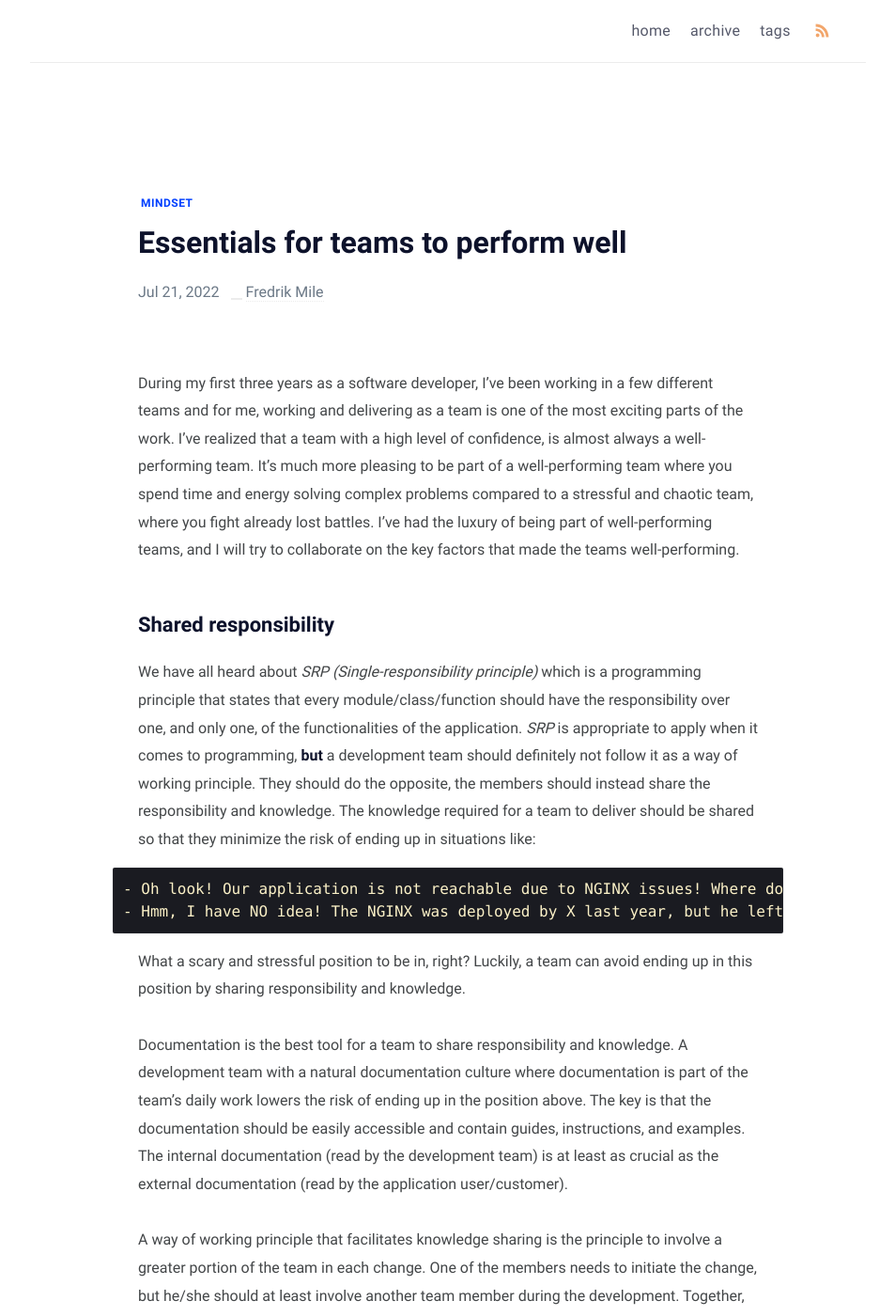
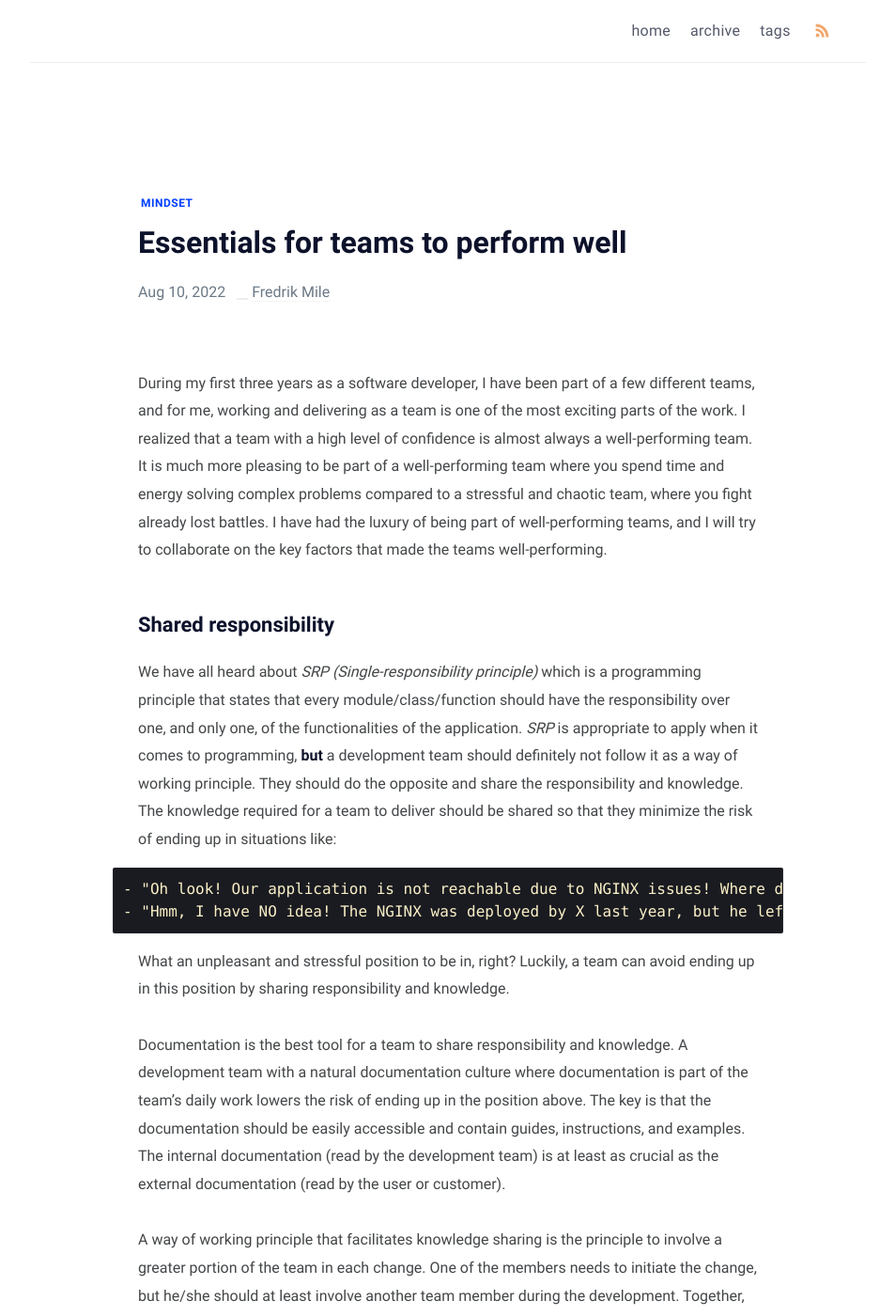
Before and after one commit to mile95/old-blog, a Jekyll site: the page built from _posts/dev-team/2022-07-24-dev-team.md, in a window 1280 px wide and 1400 px high. Shown: the whole window at 94% size, without its empty margins (163-1116 px from the left). Built offline with Jekyll 4.4.1, drawn with Linux system fonts in a browser that asks for light colours; some of the changed text lies outside the part shown.

Commit message:
some minor fixes

```diff
--- a/_posts/dev-team/2022-07-24-dev-team.md
+++ b/_posts/dev-team/2022-07-24-dev-team.md
@@ -1,42 +1,42 @@
 ---
 title: "Essentials for teams to perform well"
-date: 2022-07-21T10:48:19+02:00
+date: 2022-08-10T10:48:19+02:00
 tags: [mindset]
-description: "TODO"
+description: "Essentials for teams to perform well"
 author: Fredrik Mile
 ---
 
-During my first three years as a software developer, I’ve been working in a few different teams and for me,
+During my first three years as a software developer, I have been part of a few different teams, and for me,
 working and delivering as a team is one of the most exciting parts of the work.
-I’ve realized that a team with a high level of confidence, is almost always a well-performing team.
-It’s much more pleasing to be part of a well-performing team where you spend time and energy solving complex problems compared to a stressful and chaotic team, where you fight already lost battles.
-I’ve had the luxury of being part of well-performing teams, and I will try to collaborate on the key factors that made the teams well-performing.
+I realized that a team with a high level of confidence is almost always a well-performing team.
+It is much more pleasing to be part of a well-performing team where you spend time and energy solving complex problems compared to a stressful and chaotic team, where you fight already lost battles.
+I have had the luxury of being part of well-performing teams, and I will try to collaborate on the key factors that made the teams well-performing.
 
 ## Shared responsibility
 
 We have all heard about _SRP (Single-responsibility principle)_ which is a programming principle that states that every module/class/function should have the responsibility over one, and only one, of the functionalities of the application.
 _SRP_ is appropriate to apply when it comes to programming, **but** a development team should definitely not follow it as a way of working principle.
-They should do the opposite, the members should instead share the responsibility and knowledge.
+They should do the opposite and share the responsibility and knowledge.
 The knowledge required for a team to deliver should be shared so that they minimize the risk of ending up in situations like:
 
-    - Oh look! Our application is not reachable due to NGINX issues! Where do we configure and manage our NGINX?
-    - Hmm, I have NO idea! The NGINX was deployed by X last year, but he left a month ago, and he was the only one that knew about the NGINX.
+    - "Oh look! Our application is not reachable due to NGINX issues! Where do we configure and manage our NGINX?"
+    - "Hmm, I have NO idea! The NGINX was deployed by X last year, but he left a month ago, and he was the only one that knew about the NGINX."
 
-What a scary and stressful position to be in, right?
+What an unpleasant and stressful position to be in, right?
 Luckily, a team can avoid ending up in this position by sharing responsibility and knowledge.
 
 Documentation is the best tool for a team to share responsibility and knowledge.
 A development team with a natural documentation culture where documentation is part of the team's daily work lowers the risk of ending up in the position above.
 The key is that the documentation should be easily accessible and contain guides, instructions, and examples.
-The internal documentation (read by the development team) is at least as crucial as the external documentation (read by the application user/customer).
+The internal documentation (read by the development team) is at least as crucial as the external documentation (read by the user or customer).
 
 A way of working principle that facilitates knowledge sharing is the principle to involve a greater portion of the team in each change.
-One of the members needs to initiate the change, but he/she should at least involve another team member during the development. Together, the members should discuss solution proposals and perform mob programming. A third and fourth person should then be involved in the review process. Preferably, the third and fourth person has their main expertise in another area. The team is now sharing the knowledge between four members instead of keeping it to only one person.
+One of the members needs to initiate the change, but he/she should at least involve another team member during the development. Together, the members should discuss solution proposals and perform mob programming. A third and fourth person should then be involved in the review process. Preferably, the third and fourth person has their expertise in another area. The team is now sharing the knowledge between four members instead of keeping it to only one person.
 
 For a team that has adapted to a natural documentation culture and is involving more people in changes, the above DNS situation would probably look something like this:
 
-    - Oh look! Our application is not reachable due to NGINX issues! Where do we configure and manage our NGINX?
-    - I remember being part of configuring the NGINX together with X last year. I think you can configure the records via this interface. If you get stuck, you can take a look at this wiki page that we created while deploying the NGINX. You should be able to find instructions regarding how to configure the NGINX.
+    - "Oh look! Our application is not reachable due to NGINX issues! Where do we configure and manage our NGINX?"
+    - "I remember being part of configuring the NGINX together with X last year. I think you can configure the records via this interface. If you get stuck, you can take a look at this wiki page that we created while deploying the NGINX. You should be able to find instructions regarding how to configure the NGINX."
 
 Look how sharing responsibility can make the team exude confidence.
 
@@ -80,7 +80,7 @@ It will most likely save you time and money in the long run.
 
 It's well known that a shared vision within the team leads to positive outcomes.
 It increases productivity, commitment, and loyalty.
-(Note: In this section, vision could refer to vision about the product, delivery, team development or whatever)
+(Note: In this section, vision could refer to vision about the product, delivery, team development or, whatever)
 Sharing a vision within the team is easier said and done.
 A common thought is that the team has an aligned vision, but when you start discussing it, you realize that was clearly not the case.
 I will elaborate on some dos and don't when it comes to aligning the vision and keeping it aligned within the team.
@@ -88,7 +88,7 @@ I will elaborate on some dos and don't when it comes to aligning the vision and
 
 ### A short, simple, and powerful question
 
-The question that should echo in the office corner where the developers hang out is **why, why and why**.
+The question that should echo in the developers corner of the office is **why, why, and why**.
 
     - Why should we enable this?
     - Why did you go with X instead of Y in this change?
```
